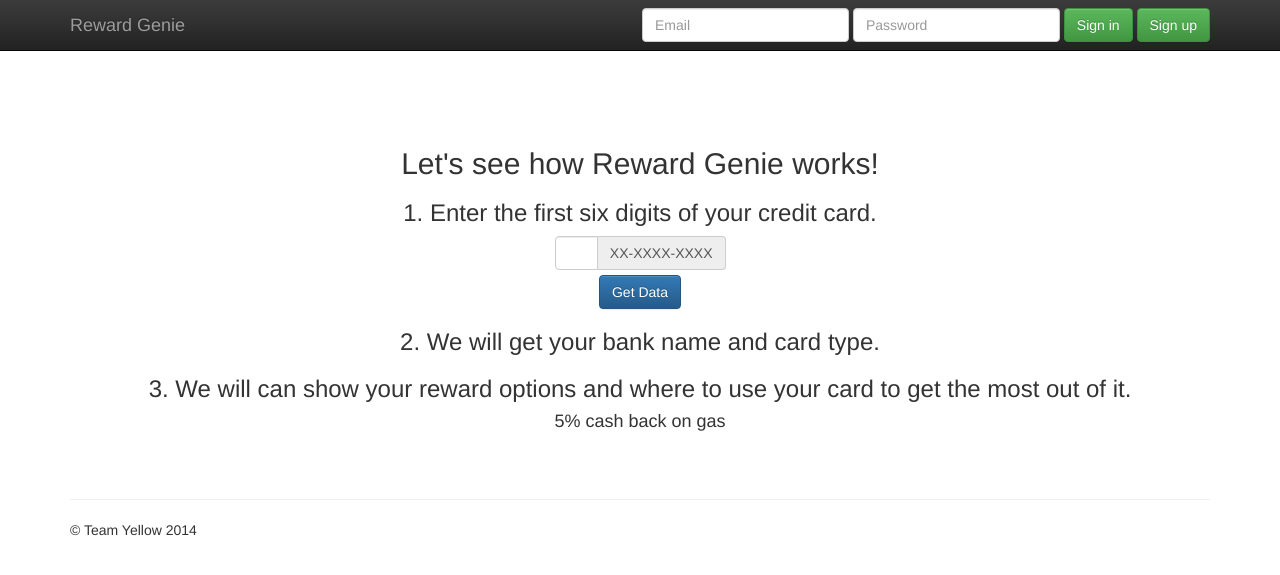
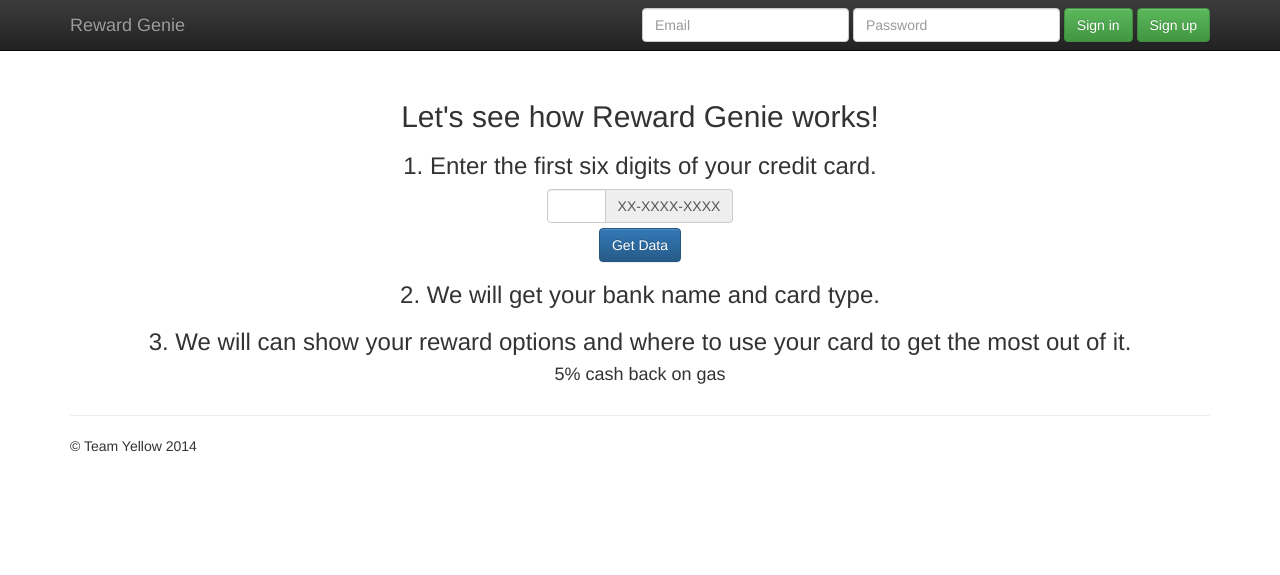
Before and after one commit to menlocaleb/rewardGenie, a Jekyll site: the page built from addBank.html, in a window 1280 px wide. Shown: the top 575 px of the page. Built offline with Jekyll 4.4.1, drawn with Linux system fonts in a browser that asks for light colours; nearby versions of some CDN libraries; Markdown is read by kramdown in place of the engine named in the settings.

Commit message:
decrease margins to 10px

```diff
--- a/addBank.html
+++ b/addBank.html
@@ -3,9 +3,9 @@ layout: default
 title: Reward Genie
 ---
 
-    <div class="container">
+    <div class="container" >
       <!-- Example row of columns -->
-      <div class="row" style="text-align: center; margin:5%;">
+      <div class="row" style="text-align: center; margin:10px;">
 		<br/>
         <h2>Let's see how Reward Genie works!</h2>
         <h3>1. Enter the first six digits of your credit card.</h3>
```
